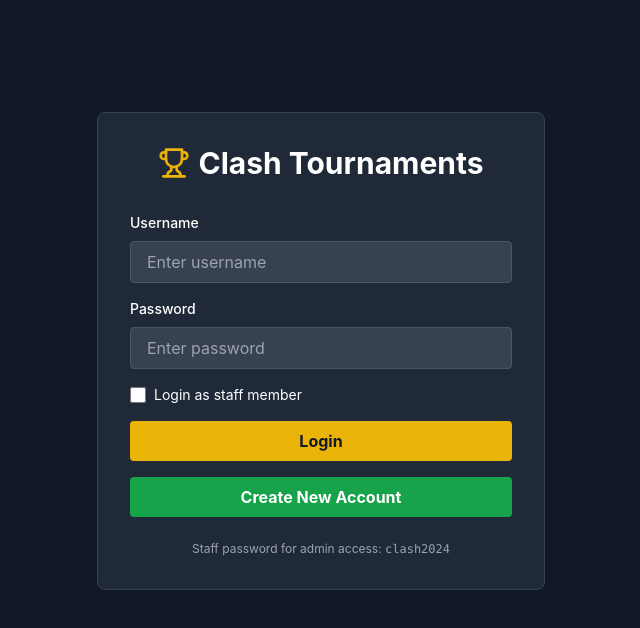
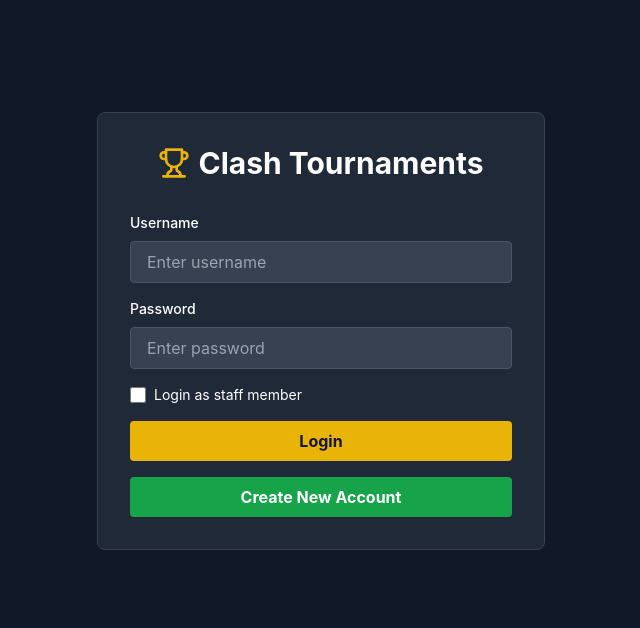
Before and after one commit to asherrhodes1-cpu/clash-tournament-system, a React (Create React App) app: page / in a window 1280 px wide. Shown: the top 628 px of the page, without its empty margins (319-959 px from the left). Built offline with nearby package versions, Linux system fonts and the light colour scheme; the HTML template or start-up script is replaced by a standard one.

Commit message:
Update App.js

```diff
--- a/src/App.js
+++ b/src/App.js
@@ -1286,10 +1286,6 @@ function LoginPage({ onLogin }) {
         >
           Create New Account
         </button>
-
-        <p className="text-xs text-gray-400 mt-6 text-center">
-          Staff password for admin access: <span className="font-mono">clash2024</span>
-        </p>
       </div>
     </div>
   );
```
